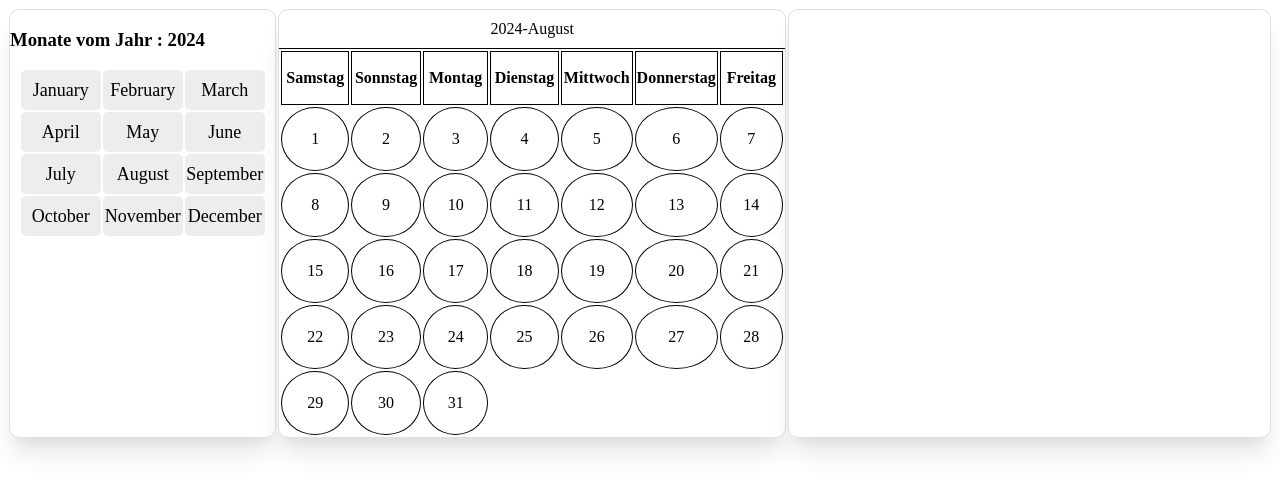
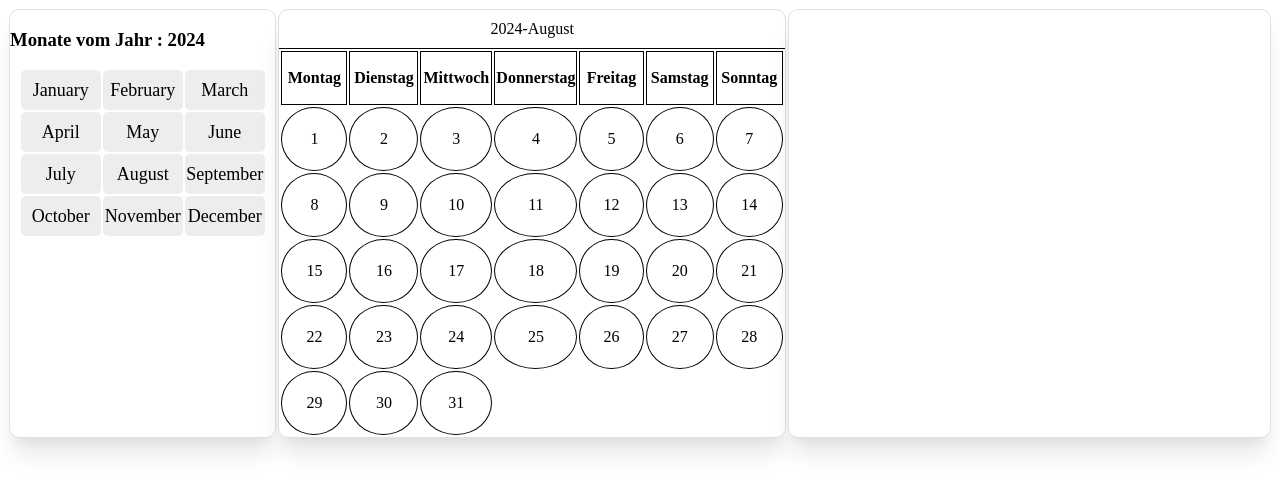
Before and after one commit to FBAgol/ToDoList-onCalender, a Vue app: page / in a window 1280 px wide. Both pictures are taken after a click on the element "August". Shown: the top 492 px of the page. Built offline with nearby package versions, Linux system fonts and the light colour scheme.

Commit message:
can be got the right dayconut of a month and the name of the startday for the clicked monthname

```diff
--- a/src/App.vue
+++ b/src/App.vue
@@ -6,10 +6,10 @@
       </MonthCalender>
     </section>
 
+    <section class="daysInMonth">
+      <DaysCalender :currentYear="currentYear" :months="months" :startOfMonth="startOfMonth" :monthName="clickedMonthName"></DaysCalender>
+    </section>
 
-    <section class="daysInMonth">
-      <DaysCalender :currentYear="currentYear" :months="months" :monthName="clickedMonthName"></DaysCalender>
-    </section>
     <section class="toDo">
       <ToDoList></ToDoList>
     </section>
@@ -23,18 +23,18 @@ import DaysCalender from './components/DaysCalender.vue'
 import ToDoList from './components/ToDoList.vue'
 import {monthAndDay} from './types/interfaces'
 
-import {computed, ref} from 'vue'
+import {ref} from 'vue'
 
 
 
-// eine List von den Monaten und die Anzahl der Monatstage
+// list of dicts of the monathname and the count of its wohl days
 const months = ref<monthAndDay[]>([]);
-// Aktuelles Jahr bekommen
+// current year
 const currentYear = new Date().getFullYear();
 //console.log(currentYear)
 
 
-// Monate hinzufügen
+// add dict of the monathname and the count of its wohl days to the months variable
 for (let i = 0; i < 12; i++) {
   const monthName = new Date(currentYear, i, 1).toLocaleString('default', { month: 'long' });
  // console.log(typeof monthName)
@@ -45,45 +45,30 @@ for (let i = 0; i < 12; i++) {
 
   //console.log(months)
 
+const allOfMonth= ['Janur','Februar','März','Apri','Mai','Juni','Juli','August','September','Oktober','November','Dezember']
 const clickedMonthName=ref<string>('Janur')
+const startOfMonth=ref<string>("")
+
 function getMonthName(event:string){
+  // get the clicked monthname
    clickedMonthName.value=event
-    return clickedMonthName.value
+   // get the name of the first day of the clicked month
+   let startOfMonthDate = new Date(currentYear, 0, 1);
+    allOfMonth.forEach(month=>{
+   if(month==clickedMonthName.value){
+    startOfMonthDate = new Date(currentYear, allOfMonth.indexOf(month), 1);
+  }
+})
+  startOfMonth.value=startOfMonthDate.toString().slice(0,4)
 }
 
-const allOfMonth= ['Janur','Februar','März','Apri','Mai','juni','Juli','August','September','Oktober','November','Dezember']
 
-
-
-
-
-
-// in Date(year, month, day) --> alle müssen Zahlen sein --> dann können wir sehen was ist der erste Tag jedes Monates
-
-function startOfMonth(date:Date)
-  {
-    let startOfMonthDate = new Date(date.getFullYear(), 0, 1);
-    allOfMonth.forEach(month=>{
-   if(month==clickedMonthName.value){
-    startOfMonthDate = new Date(date.getFullYear(), allOfMonth.indexOf(month), 1);
-  }
-})
-
-    return startOfMonthDate;
-}
-
-const dt =new Date();
-console.log(startOfMonth(dt).toString());
 </script>
 
 <style scoped>
-
-
 .main{
   display: flex;
 }
-
-
 .main section{
   border: 0.5px solid #e0e0e0;
   border-radius: 10px;
@@ -103,5 +88,4 @@ console.log(startOfMonth(dt).toString());
   flex-grow: 3;
   max-width: 39%;
 }
-
 </style>
--- a/src/components/DaysCalender.vue
+++ b/src/components/DaysCalender.vue
@@ -6,13 +6,7 @@
         <section class="table" v-for="(month,index) in props.months" :key="index" >
             <table v-if="monthName==month.monthName">
                 <tr>
-                    <th>Samstag</th>
-                    <th>Sonnstag</th>
-                    <th>Montag</th>
-                    <th>Dienstag</th>
-                    <th>Mittwoch</th>
-                    <th>Donnerstag</th>
-                    <th>Freitag</th>
+                    <th v-for="(day, index) in Object.keys(weekDays)" :key="index">{{ day }}</th>
                 </tr>
                 <tr >
                     <td v-for="(count,index) in 7" :key="index">{{ count  }}</td>
@@ -36,19 +30,26 @@
 </template>
 
 <script setup lang="ts">
-import{watch,ref,defineProps, PropType} from 'vue'
+import{defineProps, PropType} from 'vue'
 import {monthAndDay} from '../types/interfaces'
 
 const props=defineProps({
     currentYear : {type:Number, required:true},
     months:{type: Array as PropType<monthAndDay[]>, required:true},
-    monthName:{type:String, required:true}
+    monthName:{type:String, required:true},
+    startOfMonth:{type:String, required:true}
 })
 
+const weekDays={
 
-
-
-
+    Montag:"Mon",
+    Dienstag:"Tue",
+    Mittwoch:"Wed",
+    Donnerstag:"Thu",
+    Freitag:"Fri",
+    Samstag:"Sat",
+    Sonntag:"Sun"
+}
 </script>
 
 <style scoped>
--- a/src/components/MonthCalender.vue
+++ b/src/components/MonthCalender.vue
@@ -20,7 +20,7 @@ const props= defineProps({
 const emits=defineEmits(['monthOnClick'])
 const monthName=ref<string>('')
   function sendMonthname(event: MouseEvent) {
-  // Den Inhalt des geklickten <p>-Tags abrufen
+  // call the contant of the clicked monthName
   const clickedParagraph = event.target as HTMLParagraphElement;
   monthName.value = clickedParagraph.textContent || '';
   //console.log(monthName.value)
```
